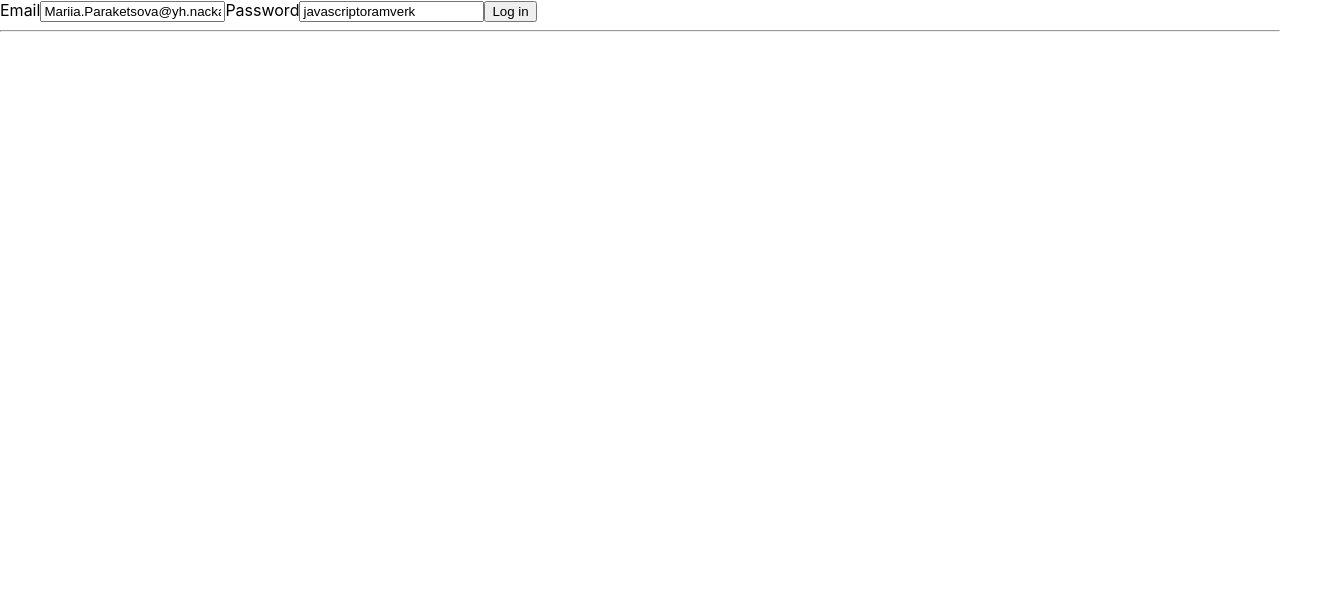
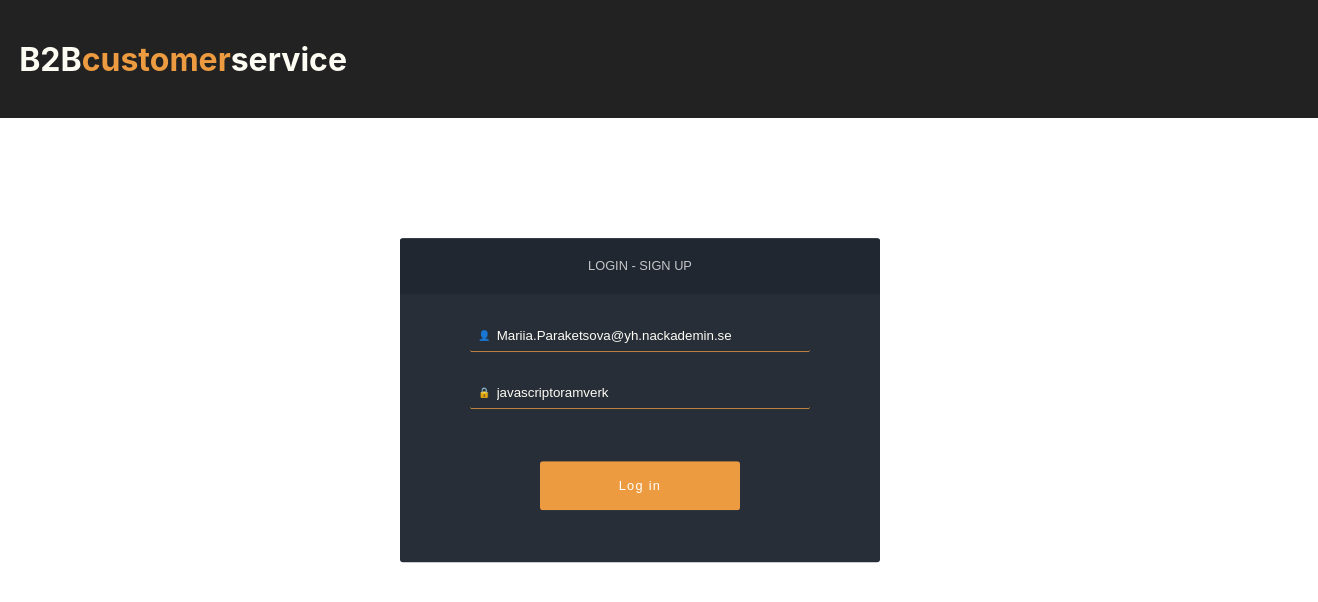
Before and after one commit to paraketsova/nackademin-b2b-crm, a React (Create React App) app: page / in a window 1280 px wide. Shown: the top 602 px of the page, 1318 px wide, since content can reach past the window. Built offline with nearby package versions, Linux system fonts and the light colour scheme.

Commit message:
Update LoginPage. Add LoginFormStyled

```diff
--- a/src/App.js
+++ b/src/App.js
@@ -31,10 +31,7 @@ function App() {
           path="/customers/:id"
           component={CustomerDetailPage}
         />
-
       </Switch>
-
-      <hr />
 
     </div>
   );
--- /dev/null
+++ b/src/components/LoginFormStyled.jsx
@@ -0,0 +1,101 @@
+import styled from 'styled-components';
+import colors from '../Colors';
+
+// Main wrapper for pages with list 'card' in the middle.
+const LoginFormStyled = styled.div `
+  position: fixed;
+  top: 50%;
+  left: 50%;
+  transform: translateY(-50%) translateX(-50%);
+  width: 30rem;
+  border-radius: 3px;
+  background-color: #272E38;
+  line-height: 1.4;
+  font-size: 0.8em;
+
+  font-family: arial, helvetica, sans-serif;
+  box-sizing: border-box;
+  overflow: hidden;
+  .denied & {
+    animation: shake 0.35s normal forwards ease-in-out;
+  }
+
+  header {
+    background-color: #202731;
+    color: #C5C6C8;
+    display: block;
+    padding: 1.5em;
+    text-align: center;
+  }
+
+  div {
+    position: relative;
+    display: block;
+    margin: 2em auto;
+    border-bottom: 1px solid ${colors.carrotOrange};;
+    border-radius: 3px;
+    width: 20rem;
+    padding-left: 20px;
+
+    input {
+      width: 100%;
+      color: ${colors.floralWhite};
+      font-size: 0.4rem
+      line-height: 2;
+      background-color: transparent;
+      border: none;
+      padding: .6em .5em;
+      outline: 0;
+      &::-webkit-input-placeholder, &::-moz-placeholder, &:-ms-input-placeholder {
+        color: #9EA2AB;
+      }
+    }
+
+    &:before {
+      font-family: FontAwesome;
+      position: absolute;
+      display: inline-block;
+      top: 9px;
+      left: 8px;
+      font-size: 10px;
+      color: #FC7148;
+    }
+    &:nth-child(1):before {
+      content: "👤";
+    }
+    &:nth-child(2):before {
+      content: "🔒";
+    }
+  }
+
+  button {
+    outline: 0;
+    font-size: 1em;
+    letter-spacing: 0.1em;
+    background-color: ${colors.carrotOrange};;
+    color: #fff;
+    border: none;
+    border-radius: 3px;
+    width: 200px;
+    padding: 1.2em 0;
+    margin: 4em auto;
+    display: block;
+    border-top: 2px solid transparent;
+    border-bottom: 2px solid transparent;
+    transition: .3s;
+  vertical-align: middle;
+
+  &:hover, &:focus {
+    background-color: ${colors.carrotOrange};
+
+    transform: scale(1.1);
+    outline: none;
+  }
+
+
+
+
+
+
+  `
+export default LoginFormStyled;
--- a/src/components/UserDataDetail.jsx
+++ b/src/components/UserDataDetail.jsx
@@ -10,9 +10,8 @@ export default function UserDataDetail() {
 
   return (
     <UserDataDetailStyled>
-
       <div>
-      👤 {userFirstName} {userLastName}
+     👤  {userFirstName} {userLastName}
       <p> {userEmail} </p>
       <LogOut />
     </div>
--- a/src/components/UserDataDetailStyled.jsx
+++ b/src/components/UserDataDetailStyled.jsx
@@ -1,5 +1,6 @@
 import styled from 'styled-components';
 import colors from '../Colors';
+
 
 const UserDataDetailStyled = styled.div`
 
@@ -14,7 +15,7 @@ p {
 
   button {
     border-radius: 0.5rem;
-  padding: 0.5rem ;
+    padding: 0.3rem 0.5rem;
     border: none;
     font-weight: 300;
     color: ${colors.floralWhite};
@@ -29,6 +30,7 @@ button {
       transform: scale(1.1);
       outline: none;
     }
+  }
 
 `
 
--- a/src/pages/LoginPage.jsx
+++ b/src/pages/LoginPage.jsx
@@ -1,5 +1,8 @@
 import React, {useState} from 'react';
 import { useHistory } from 'react-router-dom';
+import LoginFormStyled from '../components/LoginFormStyled';
+import HeaderStyled from '../components/HeaderStyled'
+import Logo from '../components/Logo';
 
 export default function LoginPage() {
 
@@ -64,13 +67,24 @@ export default function LoginPage() {
 
   return (
     <div>
-      <form onSubmit={handleOnSubmit}>
-        <label>Email</label>
-        <input name="email" value={formData.email} onChange={handleOnChange} />
-        <label>Password</label>
-        <input name="password" value={formData.password} onChange={handleOnChange} />
-        <button type="submit">Log in</button>
-      </form>
+      <HeaderStyled>
+        <Logo>B2B<span>customer</span>service</Logo>
+      </HeaderStyled>
+      <LoginFormStyled>
+        <header>
+          LOGIN - SIGN UP
+        </header>
+        <form onSubmit={handleOnSubmit}>
+          <div>
+            <input name="email" value={formData.email} onChange={handleOnChange} />
+          </div>
+          <div>
+            <input name="password" value={formData.password} onChange={handleOnChange} />
+          </div>
+          <button type="submit">Log in</button>
+        </form>
+      </LoginFormStyled>
     </div>
+
   )
 }
```
Also changed, not shown: src/components/ButtonSmallStyled.jsx (added, +21 -0 lines), src/components/ContainerStyled.jsx (added, +23 -0 lines), 1 other file (tests, documents, lock files or other folders). Lines whose indentation alone changed are shown as unchanged.
